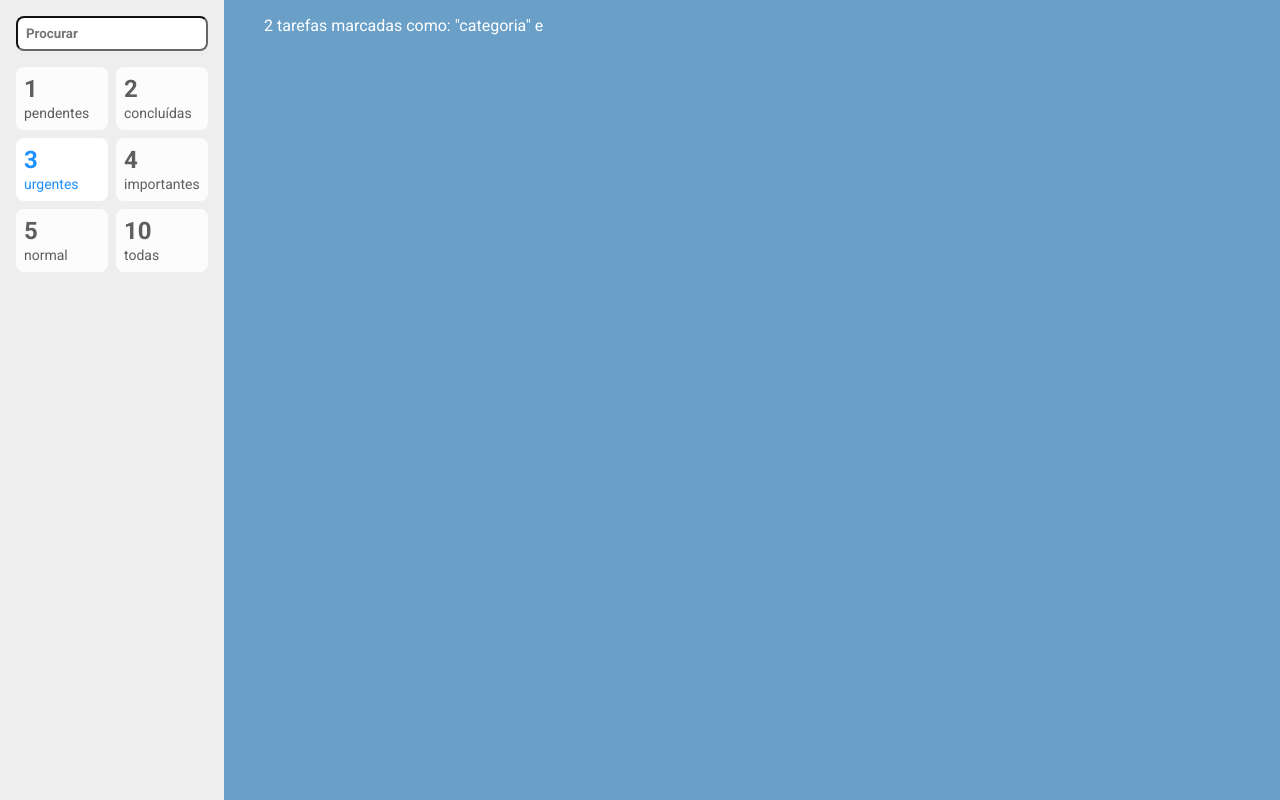
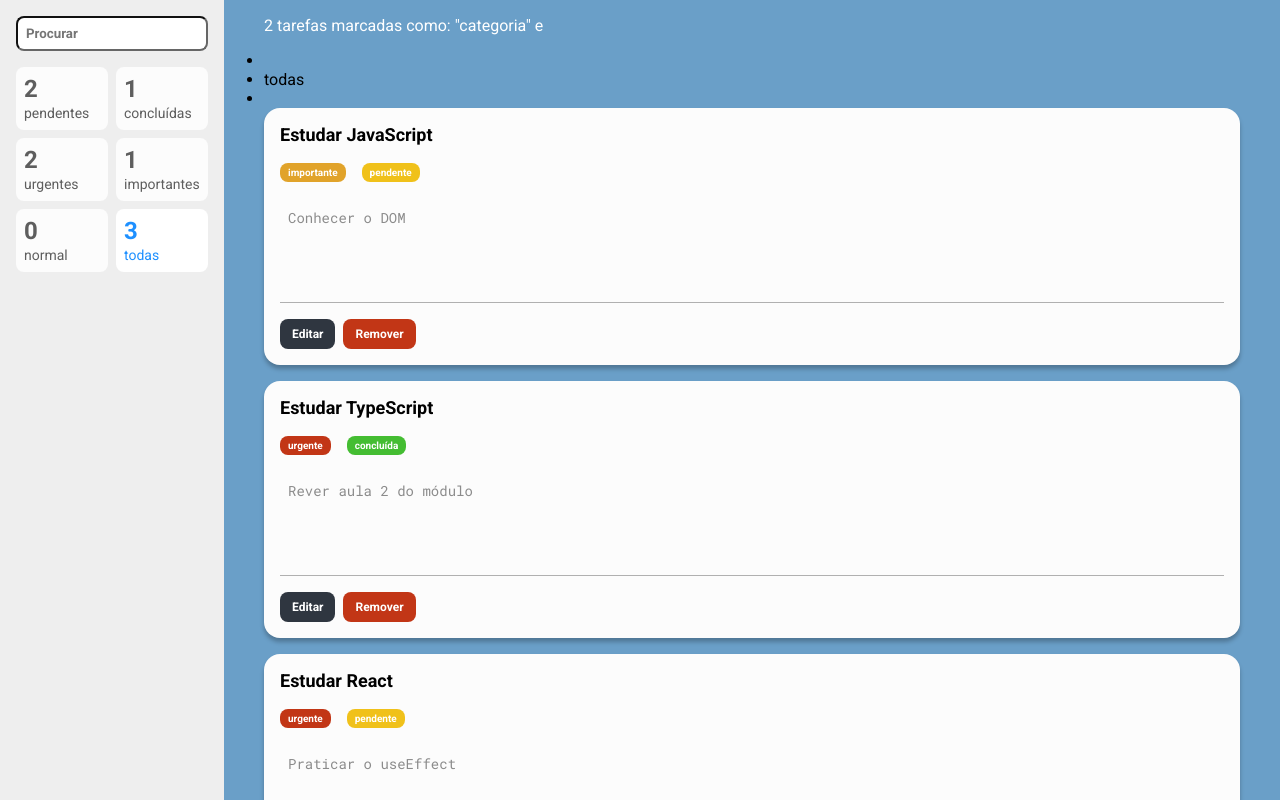
Before and after one commit to diegofelipesoares/minhas-tarefas, a React (Create React App) app: page / in a window 1280 px wide. Built offline with nearby package versions, Linux system fonts and the light colour scheme.

Commit message:
Cards - retorno de filtro, contagem, destaque ativo

```diff
--- a/src/components/FiltroCard/index.tsx
+++ b/src/components/FiltroCard/index.tsx
@@ -1,17 +1,59 @@
+import { useDispatch, useSelector } from 'react-redux'
 import * as S from './styles'
+import { alterarFiltro } from '../../store/reducers/filtro'
+import * as enums from '../../utils/enums/Tarefa'
+import { RootReducer } from '../../store'
 
 export type Props = {
-  ativo?: boolean
-  contador: number
   legenda: string
+  criterio: 'prioridade' | 'status' | 'todas'
+  valor?: enums.Prioridade | enums.Status
 }
 
-const FiltroCard = ({ativo, contador, legenda}: Props) =>(
-  //utilizando cada const de estilo criado
-  <S.Card ativo={ativo}>
-    <S.Contador>{contador} </S.Contador>
-    <S.Label>{legenda} </S.Label>
-  </S.Card>
-)
+const FiltroCard = ({legenda, criterio, valor}: Props) =>{
+    //para atualização do estado - useDispatch()
+    const dispatch = useDispatch()
+    //useSelector para acessar o estado
+    const { filtro, tarefas } = useSelector((state: RootReducer) => state)
+
+    //fazendo a demonstração do card q está ativo
+    const verificaEstaAtivo = () => {
+      const mesmoCriterio = filtro.criterio === criterio
+      const mesmoValor = filtro.valor === valor
+      //retorna apenas os valores verdadeiros para critério e valor.
+      return mesmoCriterio && mesmoValor
+    }
+
+    //retornando a quantidade de itens por card.
+    const contarTarefas = () =>{
+      if (criterio === 'todas') return tarefas.length
+      if (criterio === 'prioridade') {
+        return tarefas.filter((item) => item.prioridade === valor).length
+      }
+      if (criterio === 'status') {
+        return tarefas.filter((item) => item.status === valor).length
+      }
+    }
+
+    const filtrar = () => {
+      dispatch(alterarFiltro({
+        criterio,
+        valor
+      }))
+    }
+
+    const contador = contarTarefas()
+    const ativo = verificaEstaAtivo()
+
+  return(
+    //utilizando cada const de estilo criado
+    <S.Card ativo={ativo} onClick={filtrar}>
+      <S.Contador>{contador} </S.Contador>
+      <S.Label>{legenda} </S.Label>
+    </S.Card>
+  )
+
+}
+
 
 export default FiltroCard
--- a/src/components/FiltroCard/styles.ts
+++ b/src/components/FiltroCard/styles.ts
@@ -1,14 +1,16 @@
 import styled from "styled-components"
-import { Props } from "./index"
 
-type PropsSemLegendaEContador = Omit<Props, 'contador' | 'legenda'>
+type Props ={
+  ativo: boolean
+}
 
-export const Card = styled.div<PropsSemLegendaEContador>`
+export const Card = styled.div<Props>`
   padding: 8px;
   border: ${(props) => (props.ativo ? '#1E90FF':'#a1a1a1')};
   background-color:${(props) => (props.ativo ? '#FFF':'#FCFCFC')};
   color:${(props) => (props.ativo ? '#1E90FF':'#5E5E5E')};
   border-radius: 8px;
+  cursor: pointer;
 `
 
 export const Contador = styled.span`
--- a/src/containers/BarraLateral/index.tsx
+++ b/src/containers/BarraLateral/index.tsx
@@ -3,6 +3,7 @@
 import { Aside, Filtros, Campo } from "./styles"
 import { RootReducer } from '../../store'
 import { alteraTermo } from "../../store/reducers/filtro"
+import * as enums from '../../utils/enums/Tarefa'
 
 const BarraLateral = () => {
   const dispatch = useDispatch()
@@ -16,12 +17,12 @@
         value={termo}
         onChange={(evento) => dispatch(alteraTermo(evento.target.value))}/>
       <Filtros>
-        <FiltroCard legenda="pendentes" contador={1} />
-        <FiltroCard legenda="concluídas" contador={2}/>
-        <FiltroCard legenda="urgentes" contador={3} ativo/>
-        <FiltroCard legenda="importantes" contador={4}/>
-        <FiltroCard legenda="normal" contador={5}/>
-        <FiltroCard legenda="todas" contador={10}/>
+        <FiltroCard valor={enums.Status.PENDENTE} criterio="status" legenda="pendentes" />
+        <FiltroCard valor={enums.Status.CONCLUIDA} criterio="status" legenda="concluídas"/>
+        <FiltroCard valor={enums.Prioridade.URGENTE} criterio="prioridade" legenda="urgentes"/>
+        <FiltroCard valor={enums.Prioridade.IMPORTANTE} criterio="prioridade" legenda="importantes"/>
+        <FiltroCard valor={enums.Prioridade.NORMAL} criterio="prioridade" legenda="normal"/>
+        <FiltroCard criterio="todas" legenda="todas"/>
       </Filtros>
     </div>
   </Aside>
--- a/src/containers/ListaDeTarefas/index.tsx
+++ b/src/containers/ListaDeTarefas/index.tsx
@@ -2,18 +2,45 @@
 import Tarefa from "../../components/Tarefa"
 import { Container, Lista, ResumoFiltros } from "./styles"
 import { RootReducer } from "../../store"
+import { eachItem } from 'ajv/dist/compile/util'
 
 const ListaDeTarefas = () => {
   const { tarefas } = useSelector((state: RootReducer) => state)
-  const { termo } = useSelector((state: RootReducer) => state.filtro)
+  const { termo, criterio, valor } = useSelector((state: RootReducer) => state.filtro)
 
   const filtraTarefas = () => {
-    return tarefas.filter((item) => item.titulo.toLocaleLowerCase().search(termo.toLocaleLowerCase()) > 0)
+    let tarefasFiltradas = tarefas
+
+    if(termo !== undefined){
+      tarefasFiltradas = tarefasFiltradas.filter(
+        (item) => item.titulo.toLocaleLowerCase().search(termo.toLocaleLowerCase()) > -1
+      )
+
+        if(criterio === 'prioridade'){
+          tarefasFiltradas = tarefasFiltradas.filter(
+            (item) => item.prioridade === valor
+          )
+        } else if (criterio === 'status'){
+          tarefasFiltradas = tarefasFiltradas.filter(
+            (item) => item.status === valor
+          )
+        }
+
+        return tarefasFiltradas
+
+    } else {
+      return tarefas
+    }
   }
 
   return (
       <Container>
         <ResumoFiltros>2 tarefas marcadas como: "categoria" e {termo}</ResumoFiltros>
+        <ul>
+          <li>{termo}</li>
+          <li>{criterio}</li>
+          <li>{valor}</li>
+        </ul>
         <ul>
           {filtraTarefas().map((t) => (
             <Lista key={t.titulo}>
--- a/src/store/reducers/filtro.ts
+++ b/src/store/reducers/filtro.ts
@@ -8,7 +8,7 @@
 //TIPAGEM
   type FiltroState = {
     // é o que o usuário digitará no campo de busca
-    termo: string
+    termo?: string
     //critério de filtragem (filtrar por:)
     criterio: 'prioridade' | 'status' | 'todas'
     //Será preenchido pelo arquivo de Enums
@@ -32,11 +32,15 @@
       alteraTermo: (state, action: PayloadAction<string>) => {
         //o atributo "termo" recebe dados do payload como tipo string.
         state.termo = action.payload
+      },
+      alterarFiltro: (state, action: PayloadAction<FiltroState>) => {
+        state.criterio = action.payload.criterio
+        state.valor = action.payload.valor
       }
     }
   })
 
-  //Exportando o action do slice
-  export const { alteraTermo } = filtroSlice.actions
+  //Exportando o actions do slice
+  export const { alteraTermo, alterarFiltro } = filtroSlice.actions
   //Exportando o reducer
   export default filtroSlice.reducer
```
